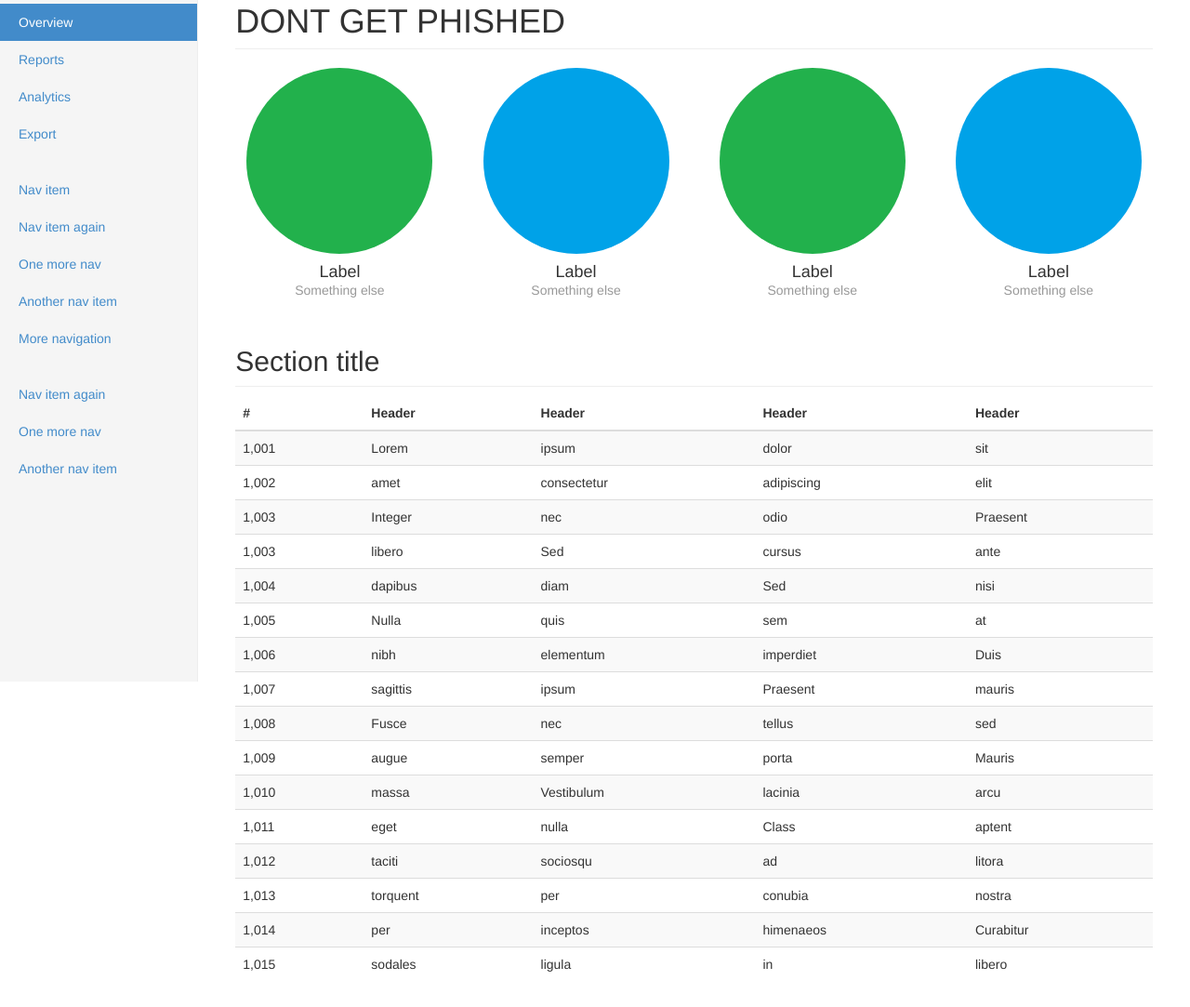
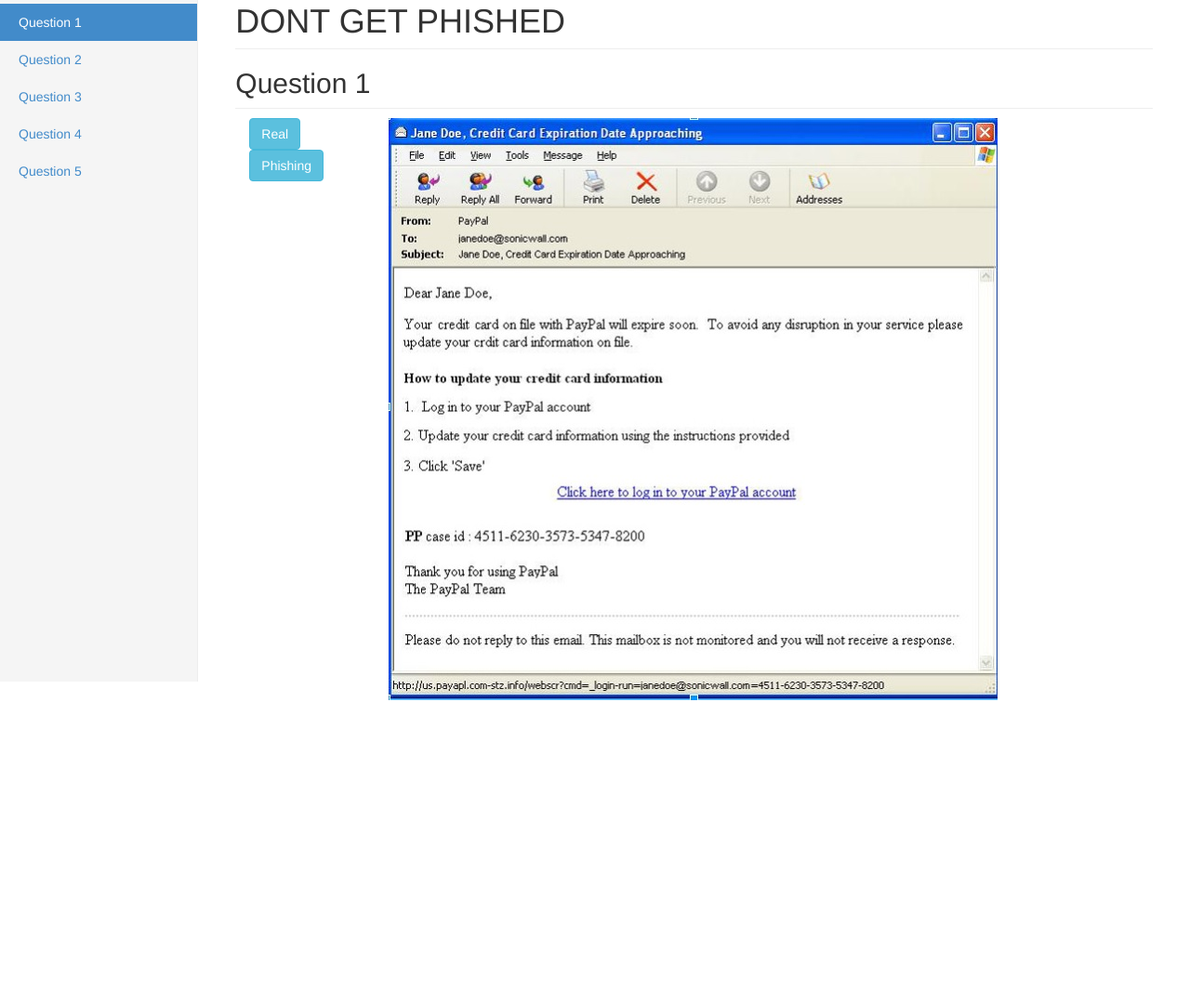
Before and after one commit to sbedell/CSE-InfoSec, a plain HTML site: page testQuiz.html in a window 1280 px wide. Shown: the part 67-1150 px from the top of the page at 93% size. After the commit the page ends 840 px from the top, so only its background shows below. Drawn offline with nearby package versions, Linux system fonts and the light colour scheme.

Commit message:
updated images

```diff
--- a/testQuiz.html
+++ b/testQuiz.html
@@ -116,27 +116,17 @@
       <div class="row">
         <div class="col-sm-3 col-md-2 sidebar">
           <ul class="nav nav-sidebar">
-            <li class="active"><a href="#">Overview</a></li>
-            <li><a href="#">Reports</a></li>
-            <li><a href="#">Analytics</a></li>
-            <li><a href="#">Export</a></li>
-          </ul>
-          <ul class="nav nav-sidebar">
-            <li><a href="">Nav item</a></li>
-            <li><a href="">Nav item again</a></li>
-            <li><a href="">One more nav</a></li>
-            <li><a href="">Another nav item</a></li>
-            <li><a href="">More navigation</a></li>
-          </ul>
-          <ul class="nav nav-sidebar">
-            <li><a href="">Nav item again</a></li>
-            <li><a href="">One more nav</a></li>
-            <li><a href="">Another nav item</a></li>
+            <li class="active"><a href="#">Question 1</a></li>
+            <li><a href="#ques2">Question 2</a></li>
+            <li><a href="#ques3">Question 3</a></li>
+            <li><a href="#ques4">Question 4</a></li>
+            <li><a href="#ques5">Question 5</a></li>
           </ul>
         </div>
         <div class="col-sm-9 col-sm-offset-3 col-md-10 col-md-offset-2 main">
           <h1 class="page-header">DONT GET PHISHED</h1>
 
+		<!--
           <div class="row placeholders">
             <div class="col-xs-6 col-sm-3 placeholder">
               <img src="./green200.png" class="img-responsive" alt="Generic placeholder thumbnail">
@@ -159,135 +149,13 @@
               <span class="text-muted">Something else</span>
             </div>
           </div>
-
-          <h2 class="sub-header">Section title</h2>
-          <div class="table-responsive">
-            <table class="table table-striped">
-              <thead>
-                <tr>
-                  <th>#</th>
-                  <th>Header</th>
-                  <th>Header</th>
-                  <th>Header</th>
-                  <th>Header</th>
-                </tr>
-              </thead>
-              <tbody>
-                <tr>
-                  <td>1,001</td>
-                  <td>Lorem</td>
-                  <td>ipsum</td>
-                  <td>dolor</td>
-                  <td>sit</td>
-                </tr>
-                <tr>
-                  <td>1,002</td>
-                  <td>amet</td>
-                  <td>consectetur</td>
-                  <td>adipiscing</td>
-                  <td>elit</td>
-                </tr>
-                <tr>
-                  <td>1,003</td>
-                  <td>Integer</td>
-                  <td>nec</td>
-                  <td>odio</td>
-                  <td>Praesent</td>
-                </tr>
-                <tr>
-                  <td>1,003</td>
-                  <td>libero</td>
-                  <td>Sed</td>
-                  <td>cursus</td>
-                  <td>ante</td>
-                </tr>
-                <tr>
-                  <td>1,004</td>
-                  <td>dapibus</td>
-                  <td>diam</td>
-                  <td>Sed</td>
-                  <td>nisi</td>
-                </tr>
-                <tr>
-                  <td>1,005</td>
-                  <td>Nulla</td>
-                  <td>quis</td>
-                  <td>sem</td>
-                  <td>at</td>
-                </tr>
-                <tr>
-                  <td>1,006</td>
-                  <td>nibh</td>
-                  <td>elementum</td>
-                  <td>imperdiet</td>
-                  <td>Duis</td>
-                </tr>
-                <tr>
-                  <td>1,007</td>
-                  <td>sagittis</td>
-                  <td>ipsum</td>
-                  <td>Praesent</td>
-                  <td>mauris</td>
-                </tr>
-                <tr>
-                  <td>1,008</td>
-                  <td>Fusce</td>
-                  <td>nec</td>
-                  <td>tellus</td>
-                  <td>sed</td>
-                </tr>
-                <tr>
-                  <td>1,009</td>
-                  <td>augue</td>
-                  <td>semper</td>
-                  <td>porta</td>
-                  <td>Mauris</td>
-                </tr>
-                <tr>
-                  <td>1,010</td>
-                  <td>massa</td>
-                  <td>Vestibulum</td>
-                  <td>lacinia</td>
-                  <td>arcu</td>
-                </tr>
-                <tr>
-                  <td>1,011</td>
-                  <td>eget</td>
-                  <td>nulla</td>
-                  <td>Class</td>
-                  <td>aptent</td>
-                </tr>
-                <tr>
-                  <td>1,012</td>
-                  <td>taciti</td>
-                  <td>sociosqu</td>
-                  <td>ad</td>
-                  <td>litora</td>
-                </tr>
-                <tr>
-                  <td>1,013</td>
-                  <td>torquent</td>
-                  <td>per</td>
-                  <td>conubia</td>
-                  <td>nostra</td>
-                </tr>
-                <tr>
-                  <td>1,014</td>
-                  <td>per</td>
-                  <td>inceptos</td>
-                  <td>himenaeos</td>
-                  <td>Curabitur</td>
-                </tr>
-                <tr>
-                  <td>1,015</td>
-                  <td>sodales</td>
-                  <td>ligula</td>
-                  <td>in</td>
-                  <td>libero</td>
-                </tr>
-              </tbody>
-            </table>
-          </div>
+		-->
+         <h2 class="sub-header">Question 1</h2>
+		 <div class="col-sm-2">
+			<button type="button" class="btn btn-default btn-info" onclick="wrongChoice()">Real</button>
+			<button type="button" class="btn btn-default btn-info" onclick="correctChoice()">Phishing</button>
+		</div>
+		<img src="./email1.jpg" class="img-responsive" alt="email1">
         </div>
       </div>
     </div>
@@ -295,6 +163,14 @@
     <!-- Placed at the end of the document so the pages load faster -->
     <script src="https://ajax.googleapis.com/ajax/libs/jquery/1.11.0/jquery.min.js"></script>
     <script src="./bootstrap-3.1.1-dist/js/bootstrap.min.js"></script>
-	<script type="text/javascript"></script>
+	<script type="text/javascript">
+	function correctChoice() {
+		alert("Correct!");
+	}
+
+	function wrongChoice() {
+		alert("Incorrect, you just got phished.");
+	}
+	</script>
   </body>
 </html>
```
Also changed, not shown: email1.jpg (added), 1 other file.
